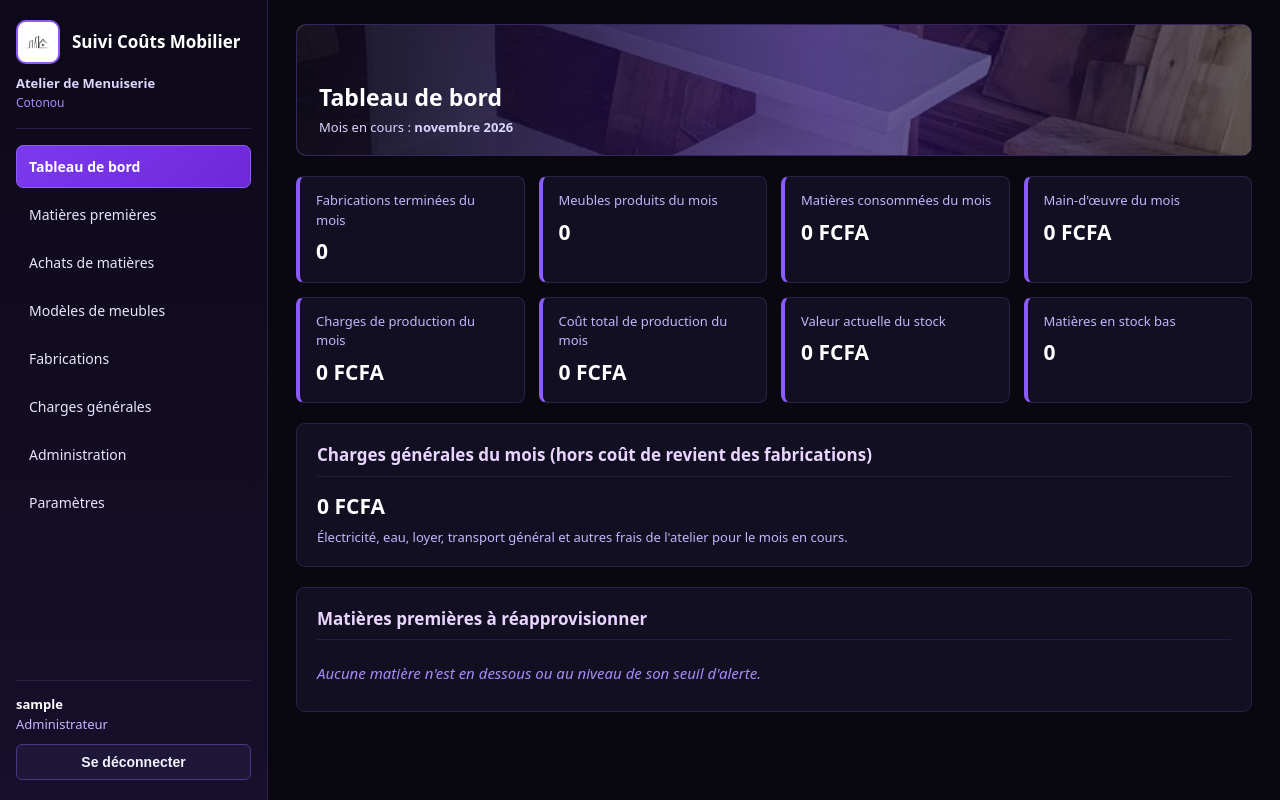
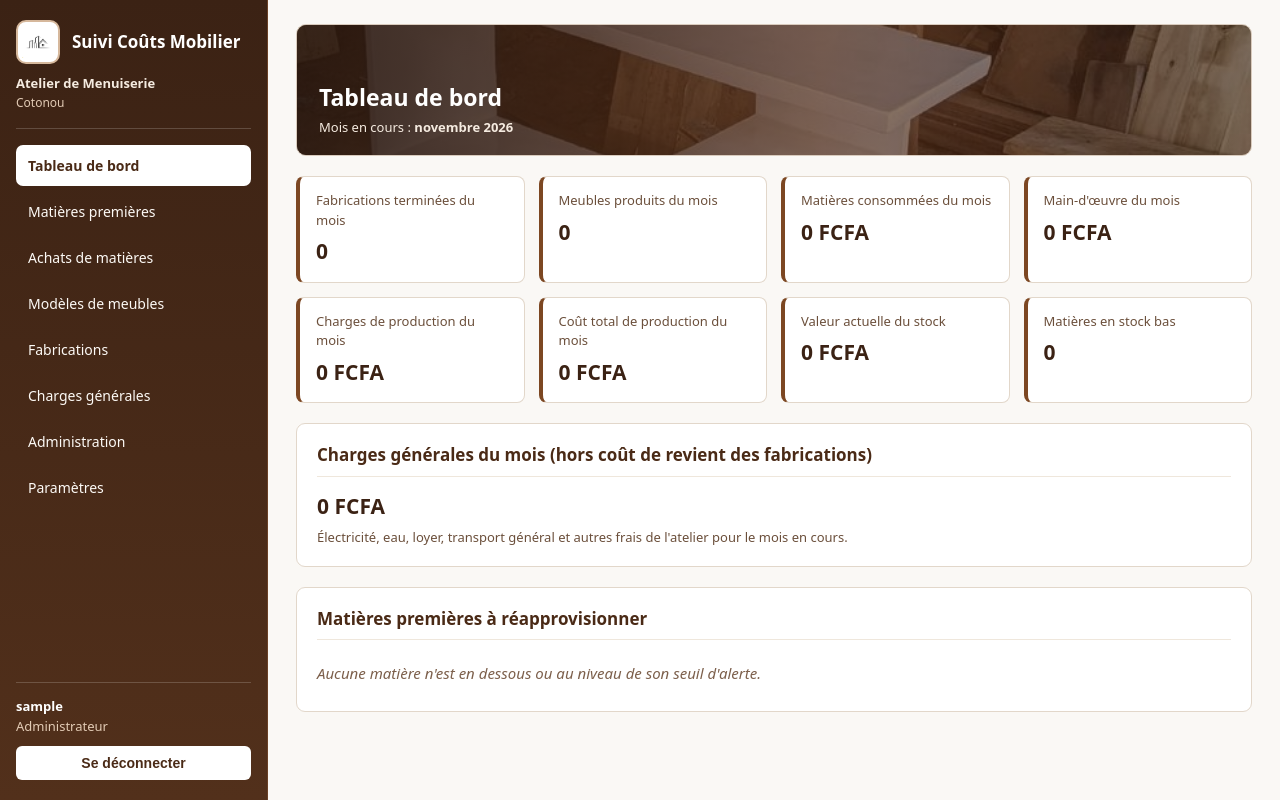
Before and after one commit to youchida/mobilier, a Spring Boot app: page /dashboard in a window 1280 px wide. Run offline with Spring Boot 4, Linux system fonts and the light colour scheme; the visitor is signed in with stand-in values (Sample User, id 1); data comes from the database, SQL or seed files in the repository; data that the repository does not hold is empty; some of the project's set-up classes (security, data sources, template engines, error pages and the like) are left out, and stand-ins take their place; some libraries are stand-ins or nearby versions.

Commit message:
style: update application theme to wood-toned palette
Transitioned from a dark theme to a warm, light aesthetic using wood-inspired tones to better reflect the carpentry workshop context.

```diff
--- a/src/main/resources/static/css/style.css
+++ b/src/main/resources/static/css/style.css
@@ -6,20 +6,20 @@
 
 body {
     font-family: system-ui, -apple-system, "Segoe UI", Roboto, Arial, sans-serif;
-    background-color: #090710;
-    color: #f3f0ff;
+    background-color: #faf8f5;
+    color: #2b1d14;
     line-height: 1.5;
     font-size: 15px;
 }
 
 a {
-    color: #a78bfa;
+    color: #6f3e1d;
     text-decoration: none;
 }
 
 a:hover {
     text-decoration: underline;
-    color: #c4b5fd;
+    color: #4e2a12;
 }
 
 .layout {
@@ -29,9 +29,9 @@ a:hover {
 
 .sidebar {
     width: 268px;
-    background: linear-gradient(180deg, #0d0918 0%, #170f2b 100%);
-    border-right: 1px solid #2b2147;
-    color: #f5f3ff;
+    background: linear-gradient(180deg, #3b2214 0%, #52301b 100%);
+    border-right: 1px solid #6b4126;
+    color: #fdfaf6;
     display: flex;
     flex-direction: column;
     justify-content: space-between;
@@ -40,7 +40,7 @@ a:hover {
 }
 
 .sidebar-entete {
-    border-bottom: 1px solid #2b2147;
+    border-bottom: 1px solid rgba(255, 255, 255, 0.18);
     padding-bottom: 16px;
     margin-bottom: 16px;
 }
@@ -62,7 +62,7 @@ a:hover {
     align-items: center;
     justify-content: center;
     flex-shrink: 0;
-    border: 2px solid #8b5cf6;
+    border: 2px solid #d6b89c;
     overflow: hidden;
 }
 
@@ -81,13 +81,13 @@ a:hover {
 
 .sidebar-atelier {
     font-size: 13px;
-    color: #ddd6fe;
+    color: #f5ebe0;
     font-weight: 600;
 }
 
 .sidebar-commune {
     font-size: 12px;
-    color: #a78bfa;
+    color: #e2cbb5;
 }
 
 .sidebar-nav {
@@ -100,28 +100,25 @@ a:hover {
     display: block;
     padding: 10px 12px;
     border-radius: 7px;
-    color: #e9e4ff;
+    color: #fdfaf6;
     font-weight: 500;
     font-size: 14px;
-    border: 1px solid transparent;
 }
 
 .nav-lien:hover {
-    background-color: #221740;
-    border-color: #3b2a6e;
+    background-color: rgba(255, 255, 255, 0.12);
     color: #ffffff;
     text-decoration: none;
 }
 
 .nav-lien.actif {
-    background: linear-gradient(135deg, #7c3aed 0%, #6d28d9 100%);
-    color: #ffffff;
+    background-color: #ffffff;
+    color: #4a2a16;
     font-weight: 700;
-    border-color: #8b5cf6;
 }
 
 .sidebar-pied {
-    border-top: 1px solid #2b2147;
+    border-top: 1px solid rgba(255, 255, 255, 0.18);
     padding-top: 14px;
     margin-top: 20px;
 }
@@ -129,30 +126,28 @@ a:hover {
 .utilisateur-info {
     font-size: 13px;
     margin-bottom: 10px;
-    color: #c4b5fd;
+    color: #e2cbb5;
 }
 
 .utilisateur-nom {
-    font-weight: 600;
+    font-weight: 700;
     color: #ffffff;
 }
 
 .btn-deconnexion {
     width: 100%;
     padding: 9px 12px;
-    background-color: #1f1738;
-    color: #f5f3ff;
-    border: 1px solid #4c3585;
+    background-color: #ffffff;
+    color: #4a2a16;
+    border: none;
     border-radius: 6px;
-    font-weight: 600;
+    font-weight: 700;
     cursor: pointer;
     font-size: 14px;
 }
 
 .btn-deconnexion:hover {
-    background-color: #7c3aed;
-    border-color: #8b5cf6;
-    color: #ffffff;
+    background-color: #f5ebe0;
 }
 
 .contenu-principal {
@@ -219,7 +214,7 @@ a:hover {
     border-radius: 10px;
     overflow: hidden;
     margin-bottom: 20px;
-    border: 1px solid #35275e;
+    border: 1px solid #d9cbbd;
     min-height: 132px;
     display: flex;
     align-items: flex-end;
@@ -231,7 +226,7 @@ a:hover {
     content: "";
     position: absolute;
     inset: 0;
-    background: linear-gradient(90deg, rgba(11, 8, 22, 0.92) 0%, rgba(46, 16, 101, 0.72) 55%, rgba(11, 8, 22, 0.55) 100%);
+    background: linear-gradient(90deg, rgba(43, 24, 14, 0.90) 0%, rgba(92, 51, 25, 0.72) 55%, rgba(43, 24, 14, 0.50) 100%);
 }
 
 .banniere-contenu {
@@ -254,12 +249,12 @@ a:hover {
 
 .banniere-contenu p {
     font-size: 13px;
-    color: #ddd6fe;
+    color: #f5ebe0;
 }
 
 .carte {
-    background-color: #130f22;
-    border: 1px solid #2b2147;
+    background-color: #ffffff;
+    border: 1px solid #e2d7ca;
     border-radius: 9px;
     padding: 18px 20px;
     margin-bottom: 20px;
@@ -267,9 +262,9 @@ a:hover {
 
 .carte h2 {
     font-size: 17px;
-    color: #e9d5ff;
+    color: #4a2a16;
     margin-bottom: 14px;
-    border-bottom: 1px solid #261c42;
+    border-bottom: 1px solid #efe7dc;
     padding-bottom: 8px;
 }
 
@@ -281,33 +276,33 @@ a:hover {
 }
 
 .kpi-carte {
-    background-color: #130f22;
-    border: 1px solid #2b2147;
-    border-left: 4px solid #8b5cf6;
+    background-color: #ffffff;
+    border: 1px solid #e2d7ca;
+    border-left: 4px solid #7c4722;
     border-radius: 8px;
     padding: 14px 16px;
 }
 
 .kpi-carte.alerte {
-    border-left-color: #ef4444;
-    background-color: #241019;
-    border-color: #5c1f2e;
+    border-left-color: #b91c1c;
+    background-color: #fef2f2;
+    border-color: #fecaca;
 }
 
 .kpi-label {
     font-size: 13px;
-    color: #c4b5fd;
+    color: #6b4f3b;
     margin-bottom: 6px;
 }
 
 .kpi-valeur {
     font-size: 21px;
     font-weight: 700;
-    color: #ffffff;
+    color: #3b2214;
 }
 
 .kpi-carte.alerte .kpi-valeur {
-    color: #fca5a5;
+    color: #b91c1c;
 }
 
 .grille-deux {
@@ -688,19 +675,19 @@ tr:hover td {
     display: flex;
     align-items: center;
     justify-content: center;
-    background-color: #090710;
+    background-color: #faf8f5;
     padding: 20px;
 }
 
 .vide {
-    color: #a78bfa;
+    color: #7c5f4b;
     font-style: italic;
     padding: 8px 0;
 }
 
 .note {
     font-size: 13px;
-    color: #c4b5fd;
+    color: #6b4f3b;
     margin-top: 6px;
 }
 
--- a/src/main/resources/templates/fabrication-detail.html
+++ b/src/main/resources/templates/fabrication-detail.html
@@ -178,7 +178,7 @@
                     </div>
                 </form>
 
-                <div th:if="${peutSupprimer}" style="margin-top: 16px; padding-top: 12px; border-top: 1px solid #e6eee9;">
+                <div th:if="${peutSupprimer}" style="margin-top: 16px; padding-top: 12px; border-top: 1px solid #efe7dc;">
                     <form th:action="@{/fabrications/{id}/supprimer(id=${fabrication.id})}" method="post">
                         <button type="submit" class="btn btn-danger btn-petit">Supprimer cette fabrication vide</button>
                     </form>
```
Also changed, not shown: other parts of src/main/resources/static/css/style.css (+74 -82 lines).
